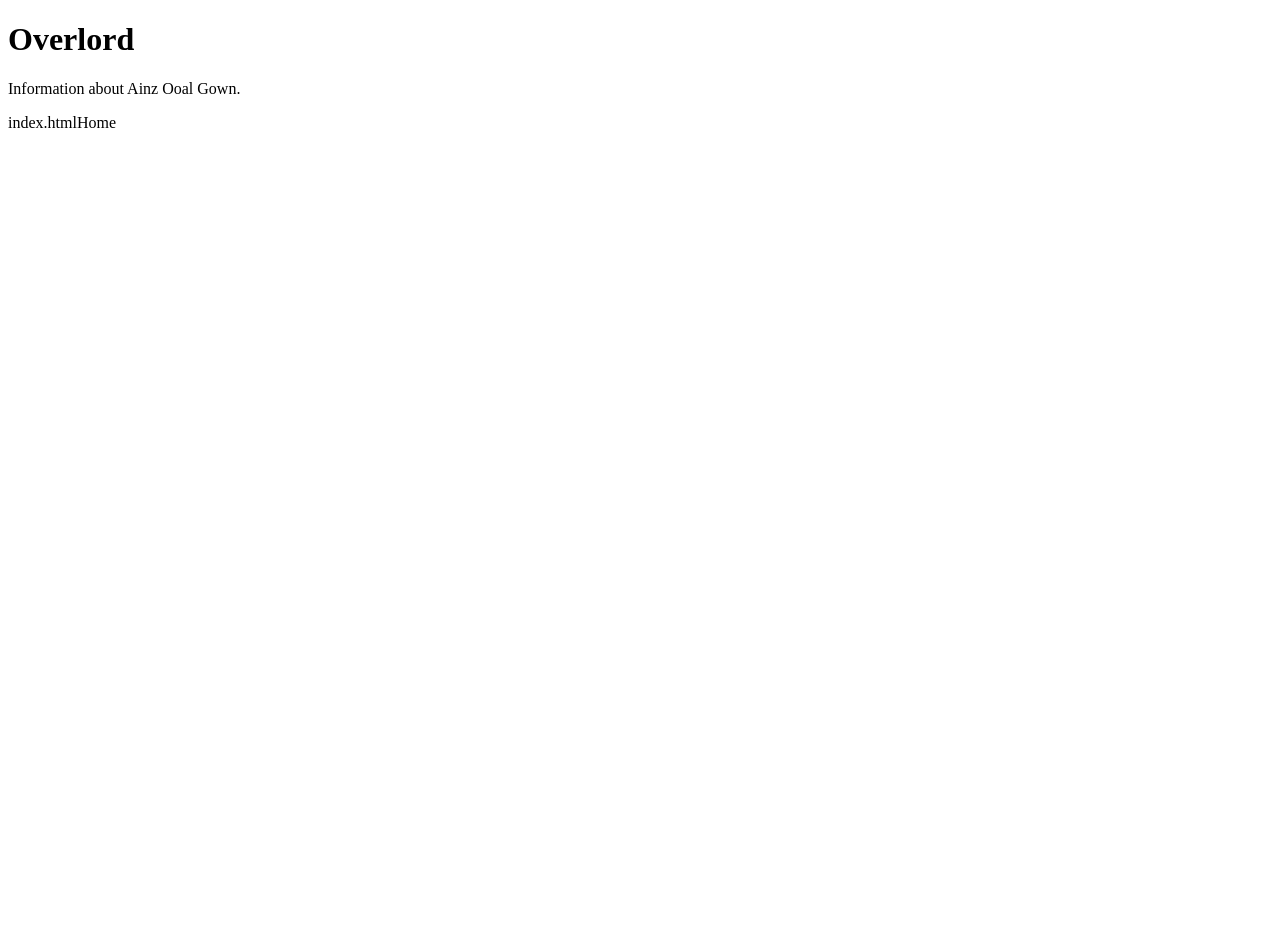
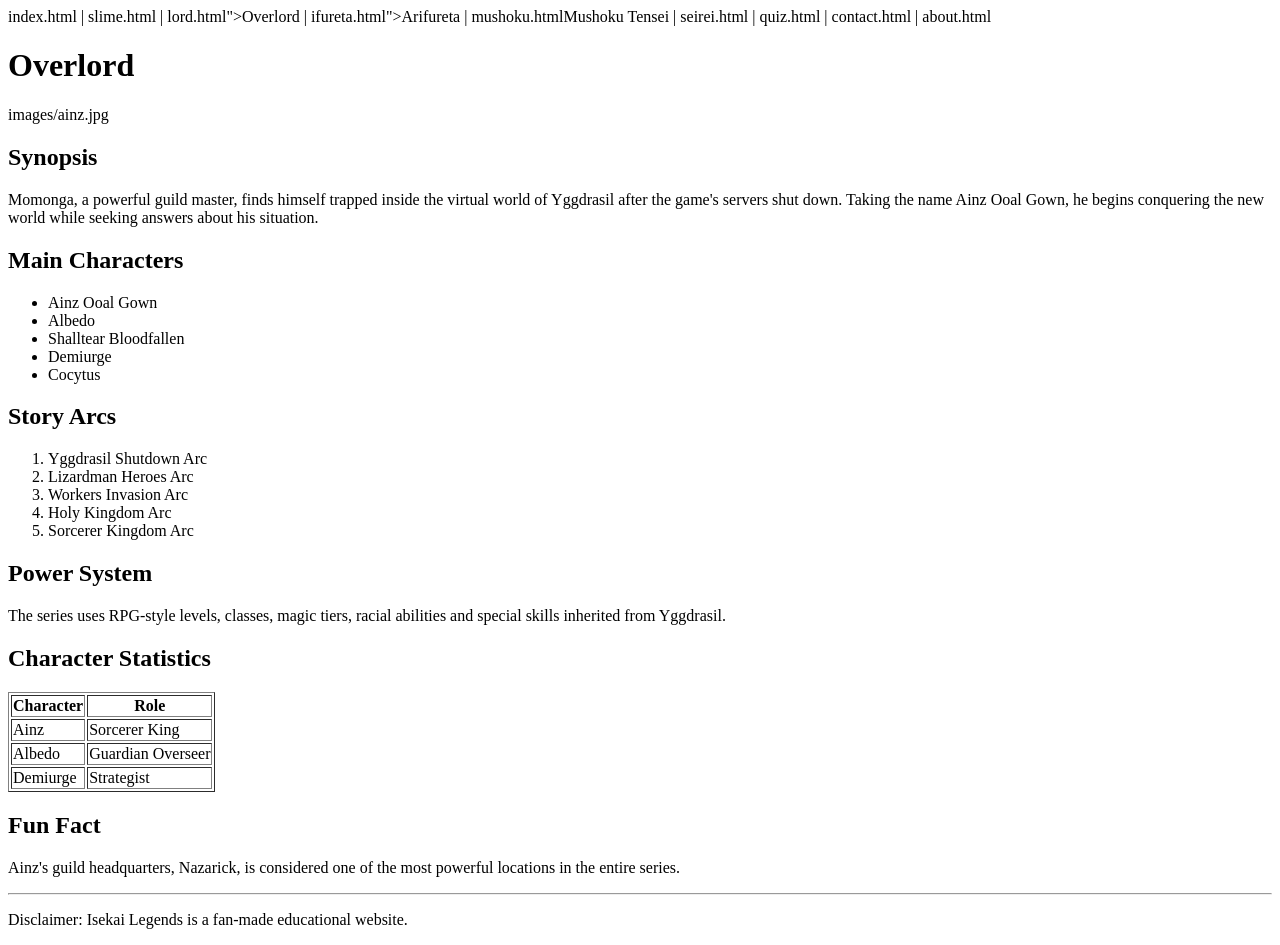
Before and after one commit to Kalasahn/Isekai-Legends, a plain HTML site: page Overlord.html in a window 1280 px wide. Before the commit the page ends 800 px from the top, so only its background shows below. Drawn offline with Linux system fonts and the light colour scheme.

Commit message:
Update Overlord.html
final changes

```diff
--- a/Overlord.html
+++ b/Overlord.html
@@ -1,18 +1,97 @@
 <!DOCTYPE html>
 <html>
+
 <head>
     <title>Overlord</title>
 </head>
 
 <body>
 
+<nav>
+    index.html |
+    slime.html |
+    lord.html">Overlord</a> |
+    ifureta.html">Arifureta</a> |
+    mushoku.htmlMushoku Tensei</a> |
+    seirei.html |
+    quiz.html |
+    contact.html |
+    about.html
+</nav>
+
 <h1>Overlord</h1>
 
+images/ainz.jpg
+
+<h2>Synopsis</h2>
+
 <p>
-Information about Ainz Ooal Gown.
+Momonga, a powerful guild master, finds himself trapped inside the virtual world of Yggdrasil after the game's servers shut down. Taking the name Ainz Ooal Gown, he begins conquering the new world while seeking answers about his situation.
 </p>
 
-index.htmlHome</a>
+<h2>Main Characters</h2>
+
+<ul>
+    <li>Ainz Ooal Gown</li>
+    <li>Albedo</li>
+    <li>Shalltear Bloodfallen</li>
+    <li>Demiurge</li>
+    <li>Cocytus</li>
+</ul>
+
+<h2>Story Arcs</h2>
+
+<ol>
+    <li>Yggdrasil Shutdown Arc</li>
+    <li>Lizardman Heroes Arc</li>
+    <li>Workers Invasion Arc</li>
+    <li>Holy Kingdom Arc</li>
+    <li>Sorcerer Kingdom Arc</li>
+</ol>
+
+<h2>Power System</h2>
+
+<p>
+The series uses RPG-style levels, classes, magic tiers, racial abilities and special skills inherited from Yggdrasil.
+</p>
+
+<h2>Character Statistics</h2>
+
+<table border="1">
+<tr>
+    <th>Character</th>
+    <th>Role</th>
+</tr>
+
+<tr>
+    <td>Ainz</td>
+    <td>Sorcerer King</td>
+</tr>
+
+<tr>
+    <td>Albedo</td>
+    <td>Guardian Overseer</td>
+</tr>
+
+<tr>
+    <td>Demiurge</td>
+    <td>Strategist</td>
+</tr>
+
+</table>
+
+<h2>Fun Fact</h2>
+
+<p>
+Ainz's guild headquarters, Nazarick, is considered one of the most powerful locations in the entire series.
+</p>
+
+<hr>
+
+<p>
+Disclaimer: Isekai Legends is a fan-made educational website.
+</p>
 
 </body>
+
 </html>
```
